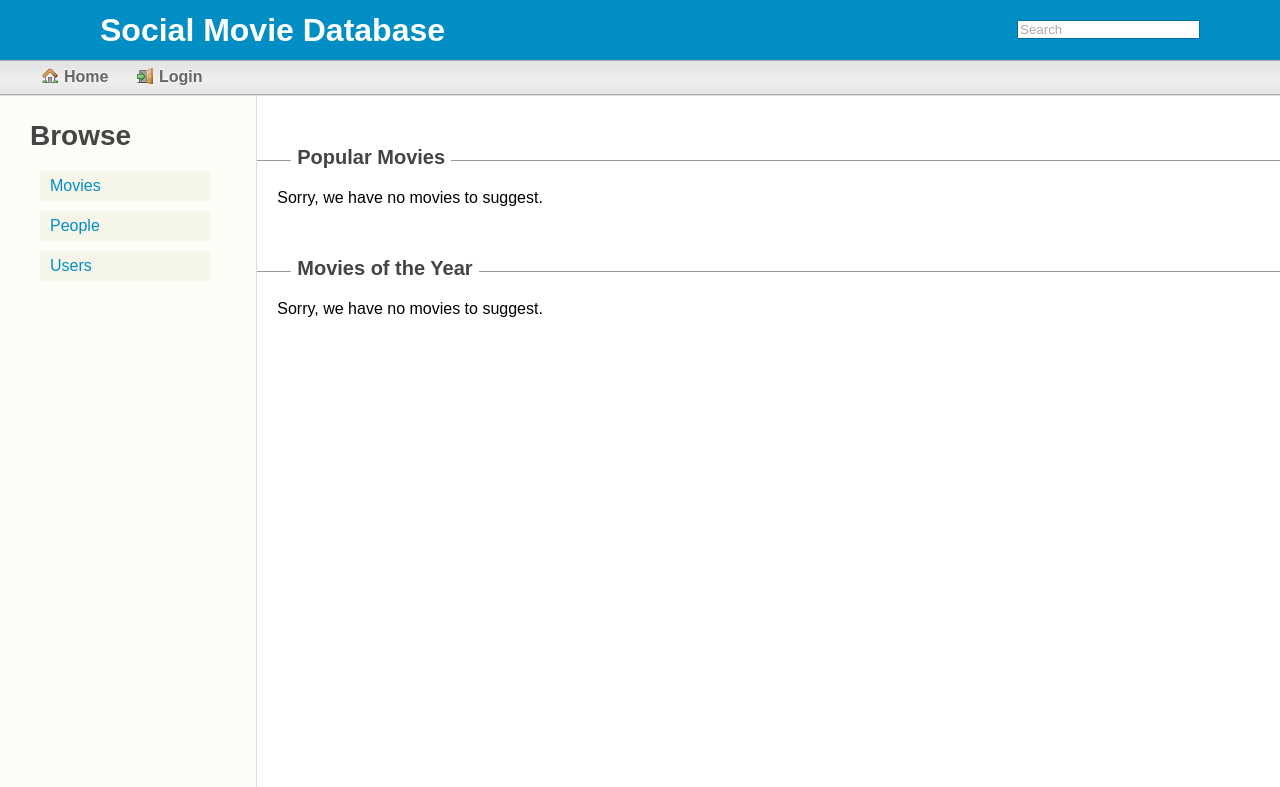
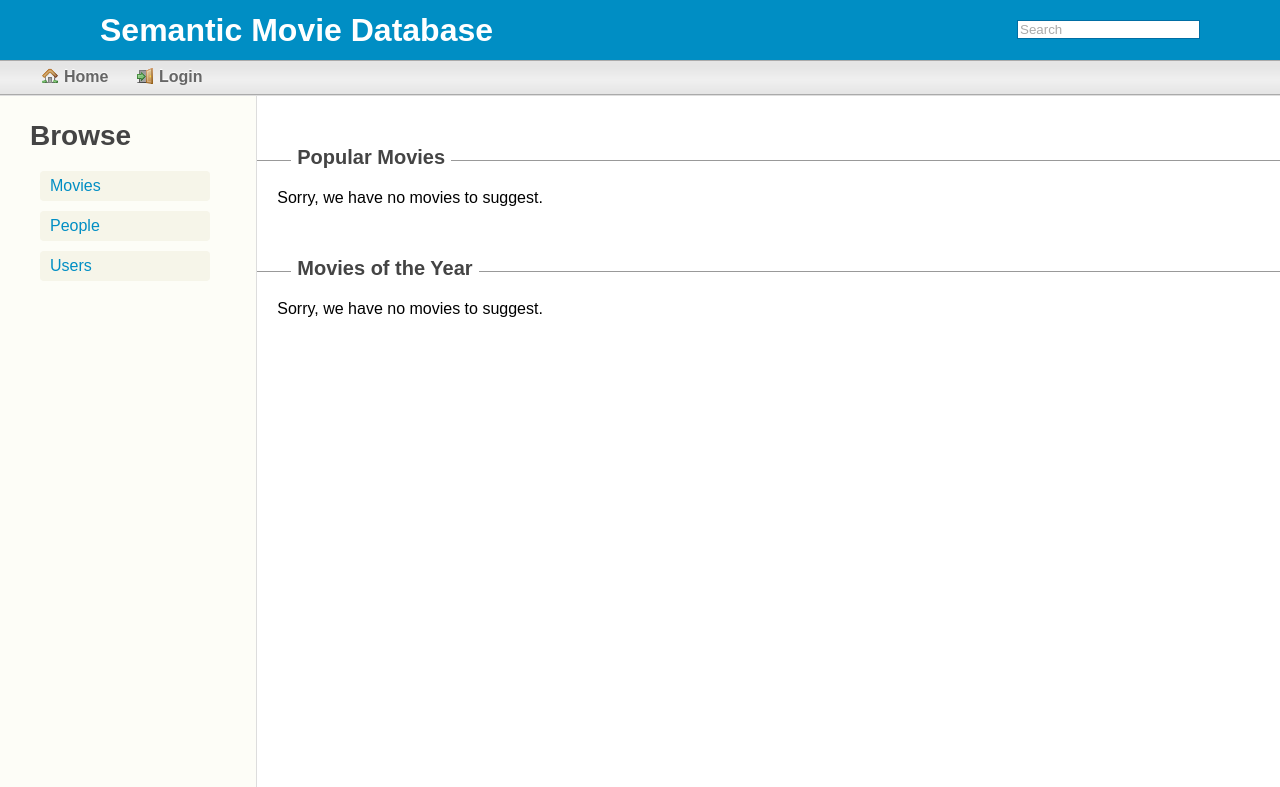
Before and after one commit to pgaspar/Social-Movie-Database, a Django app: template SMDB/smdb/templates/index.html in a window 1280 px wide. Shown: the top 787 px of the page. Run offline with Django 3.2, Linux system fonts and the light colour scheme; the template is opened without the code that fills it, so the values that code supplies are empty.

Commit message:
The site is now named Semantic Movie Database!

```diff
--- a/SMDB/smdb/templates/base.html
+++ b/SMDB/smdb/templates/base.html
@@ -12,7 +12,7 @@
 
 <head>
 	<meta http-equiv="Content-Type" content="text/html; charset=UTF-8" />
-	<title>Social Movie Database</title>
+	<title>Semantic Movie Database</title>
 
 	<link rel="stylesheet" type="text/css" href="{{MEDIA_URL}}css/main.css" />
 	<script src="{{MEDIA_URL}}js/main.js" type="text/javascript" charset="utf-8"></script>
@@ -23,7 +23,7 @@
 
 <body>
 	<div id="header">
-		<h1 id="header-title"><a href="/">Social Movie Database</a></h1>
+		<h1 id="header-title"><a href="/">Semantic Movie Database</a></h1>
 	</div>
 
 	<div id="menu">
```
